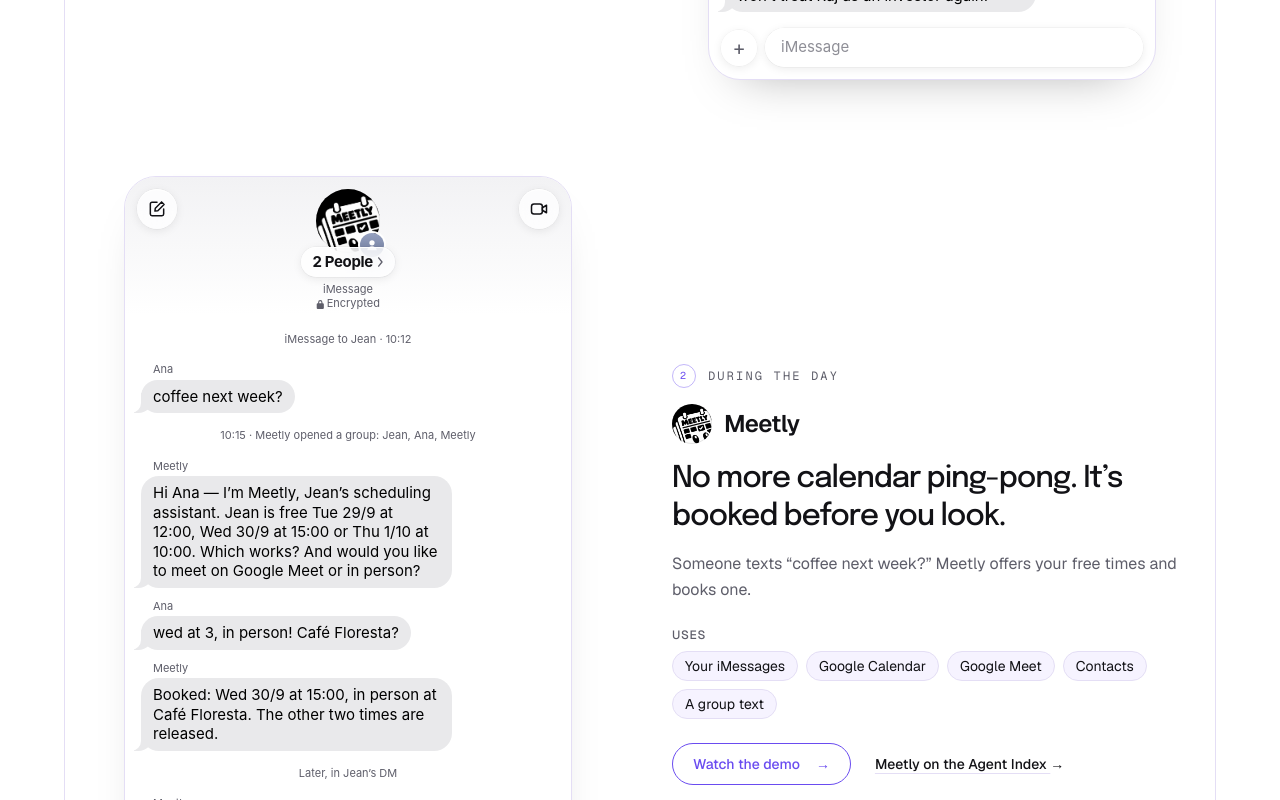
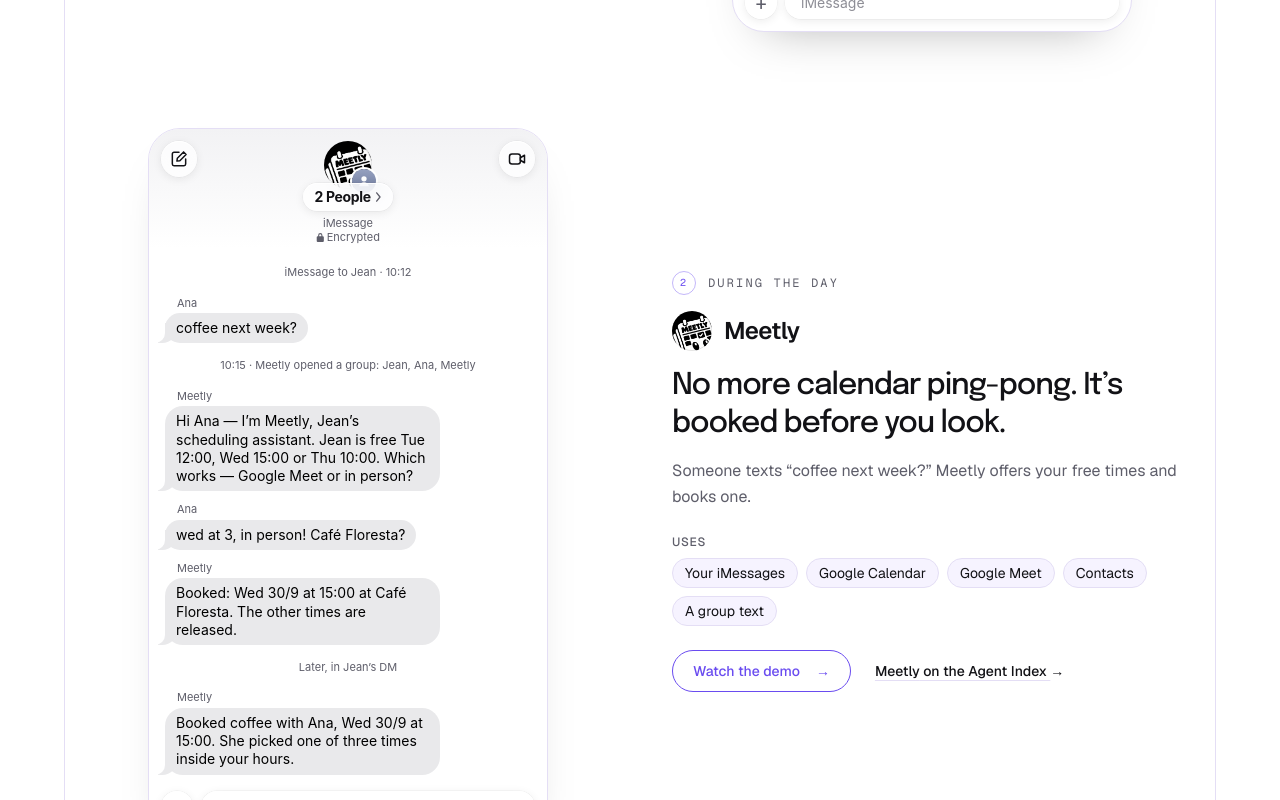
Before and after one commit to jeanjacintho/maho-agents-site, a Next.js app: page / in a window 1280 px wide. Shown: the part 2980-3780 px from the top of the page. Built offline with nearby package versions, Linux system fonts and the light colour scheme; no server answers.

Commit message:
Shrink the example threads so they fit a 13-inch screen
Bubble text 15 to 14px, a smaller header and composer, 400px wide instead
of 448, and shorter Meetly lines.

```diff
--- a/src/app/globals.css
+++ b/src/app/globals.css
@@ -106,8 +106,8 @@
     position: relative;
     z-index: 0;
     border-radius: 18px;
-    padding: 7px 12px;
-    font-size: 15px;
+    padding: 6px 11px;
+    font-size: 14px;
     line-height: 1.3;
   }
 
--- a/src/app/page.tsx
+++ b/src/app/page.tsx
@@ -284,19 +284,19 @@
   {
     kind: "in",
     from: "Meetly",
-    text: "Hi Ana — I’m Meetly, Jean’s scheduling assistant. Jean is free Tue 29/9 at 12:00, Wed 30/9 at 15:00 or Thu 1/10 at 10:00. Which works? And would you like to meet on Google Meet or in person?",
+    text: "Hi Ana — I’m Meetly, Jean’s scheduling assistant. Jean is free Tue 12:00, Wed 15:00 or Thu 10:00. Which works — Google Meet or in person?",
   },
   { kind: "in", from: "Ana", text: "wed at 3, in person! Café Floresta?" },
   {
     kind: "in",
     from: "Meetly",
-    text: "Booked: Wed 30/9 at 15:00, in person at Café Floresta. The other two times are released.",
+    text: "Booked: Wed 30/9 at 15:00 at Café Floresta. The other times are released.",
   },
   { kind: "note", text: "Later, in Jean’s DM" },
   {
     kind: "in",
     from: "Meetly",
-    text: "Booked coffee with Ana, Wed 30/9 at 15:00 at Café Floresta. She asked by iMessage; I offered three times inside your hours and she picked one.",
+    text: "Booked coffee with Ana, Wed 30/9 at 15:00. She picked one of three times inside your hours.",
   },
 ];
 
@@ -420,7 +420,7 @@
                   </a>
                 </div>
               </div>
-              <div className={`mx-auto w-full max-w-md ${i % 2 ? "lg:order-1" : ""}`}>
+              <div className={`mx-auto w-full max-w-[25rem] ${i % 2 ? "lg:order-1" : ""}`}>
                 <Thread title={m.a.name} image={m.a.image} people={m.thread.people} messages={m.thread.messages} />
               </div>
             </li>
--- a/src/app/thread.tsx
+++ b/src/app/thread.tsx
@@ -42,7 +42,7 @@
       <figcaption className="sr-only">An illustrative thread with {title}</figcaption>
       <div className="overflow-hidden rounded-[2rem] border border-line bg-white shadow-[0_24px_48px_-32px_rgb(0_0_0/0.35)]">
         <header className={`items-start bg-linear-to-b ${compact ? "flex justify-center" : "grid grid-cols-[1fr_auto_1fr]"} from-[#f2f2f4] to-white px-3 pt-3 pb-1`}>
-          <span aria-hidden className={`glass size-10 place-items-center rounded-full ${compact ? "hidden" : "grid"}`}>
+          <span aria-hidden className={`glass size-9 place-items-center rounded-full ${compact ? "hidden" : "grid"}`}>
             <svg viewBox="0 0 24 24" className="size-5" fill="none" stroke="currentColor" strokeWidth="1.8" strokeLinecap="round" strokeLinejoin="round">
               <path d="M12 4H6a2 2 0 0 0-2 2v12a2 2 0 0 0 2 2h12a2 2 0 0 0 2-2v-6" />
               <path d="m17.5 3.5 3 3L13 14l-3.5.5.5-3.5z" />
@@ -55,7 +55,7 @@
                 alt=""
                 width={64}
                 height={64}
-                className={`rounded-full outline-1 -outline-offset-1 outline-black/10 ${compact ? "size-11" : "size-16"}`}
+                className={`rounded-full outline-1 -outline-offset-1 outline-black/10 ${compact ? "size-11" : "size-12"}`}
               />
               {people && (
                 <span aria-hidden className="absolute -right-1 -bottom-1 grid size-6 place-items-center rounded-full bg-linear-to-b from-[#96a1c0] to-[#6e7a9c] ring-2 ring-white">
@@ -66,7 +66,7 @@
                 </span>
               )}
             </span>
-            <p className="glass -mt-1.5 flex items-center gap-1 rounded-full px-3 py-1 text-[15px] font-bold tracking-tight">
+            <p className="glass -mt-1.5 flex items-center gap-1 rounded-full px-3 py-1 text-sm font-bold tracking-tight">
               {people ? `${people} People` : title}
               <svg aria-hidden viewBox="0 0 8 12" className="h-2.5 w-auto text-muted">
                 <path d="m2 1 4 5-4 5" fill="none" stroke="currentColor" strokeWidth="1.6" strokeLinecap="round" strokeLinejoin="round" />
@@ -80,7 +80,7 @@
               Encrypted
             </p>
           </div>
-          <span aria-hidden className={`glass size-10 place-items-center justify-self-end rounded-full ${compact ? "hidden" : "grid"}`}>
+          <span aria-hidden className={`glass size-9 place-items-center justify-self-end rounded-full ${compact ? "hidden" : "grid"}`}>
             <svg viewBox="0 0 24 24" className="size-5" fill="none" stroke="currentColor" strokeWidth="1.8" strokeLinejoin="round">
               <rect x="3" y="6" width="13" height="12" rx="3" />
               <path d="m16 10.5 5-3v9l-5-3z" />
@@ -109,10 +109,10 @@
           })}
         </ol>
         <div aria-hidden className={`items-center gap-2 px-3 pb-3 ${compact ? "hidden" : "flex"}`}>
-          <span className="glass grid size-9 shrink-0 place-items-center rounded-full text-xl leading-none text-muted">
+          <span className="glass grid size-8 shrink-0 place-items-center rounded-full text-xl leading-none text-muted">
             +
           </span>
-          <span className="glass flex-1 rounded-full px-4 py-2 text-[15px] text-muted/70">iMessage</span>
+          <span className="glass flex-1 rounded-full px-4 py-1.5 text-sm text-muted/70">iMessage</span>
         </div>
       </div>
     </figure>
```
